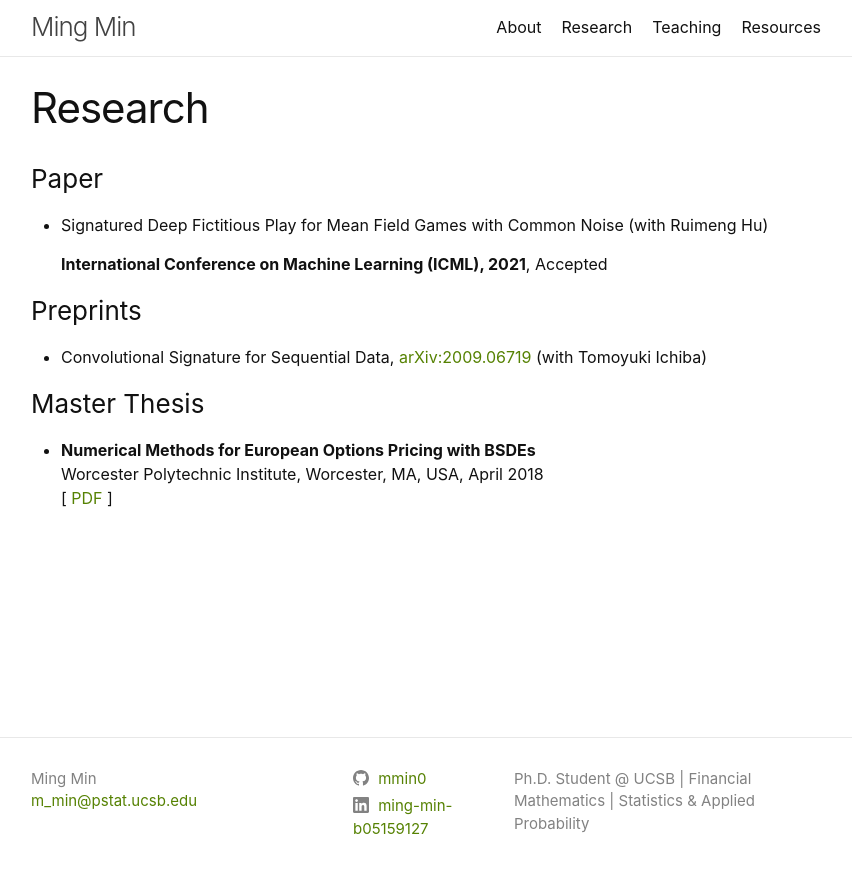
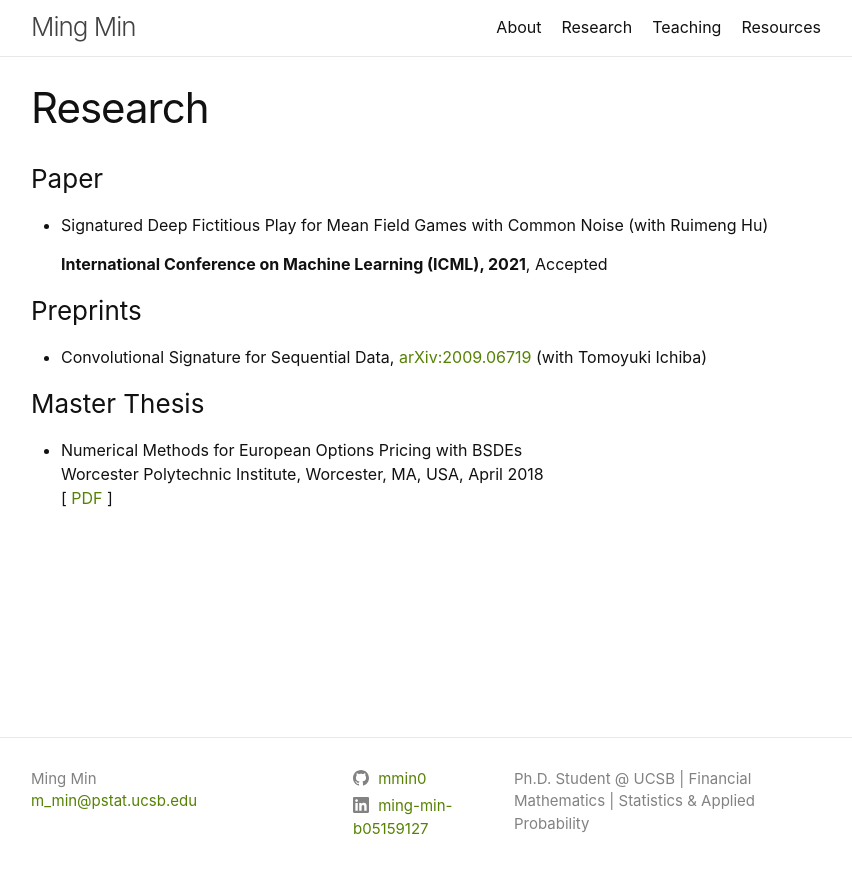
Before and after one commit to mmin0/mmin0.github.io, a Jekyll site: the page built from publications/index.md, in a window 1280 px wide. Shown: the top 873 px of the page, without its empty margins (214-1066 px from the left). Built offline with Jekyll 4.4.1, drawn with Linux system fonts in a browser that asks for light colours.

```diff
--- a/publications/index.md
+++ b/publications/index.md
@@ -12,6 +12,6 @@ title: Research
 
 
 ### Master Thesis
-* **Numerical Methods for European Options Pricing with BSDEs**
+* Numerical Methods for European Options Pricing with BSDEs
 Worcester Polytechnic Institute, Worcester, MA, USA, April 2018
 \[ [PDF](thesis_template.pdf){:target="_blank"} \]
```
